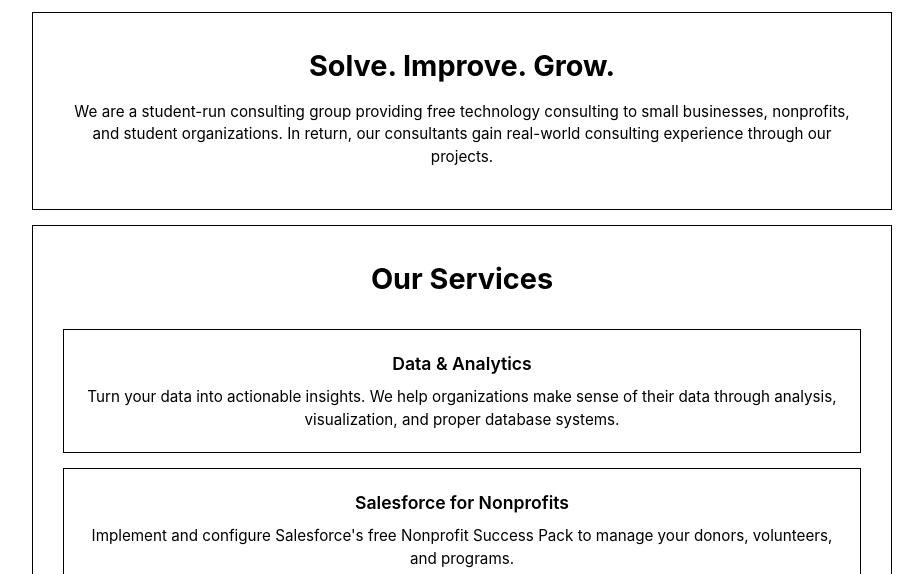
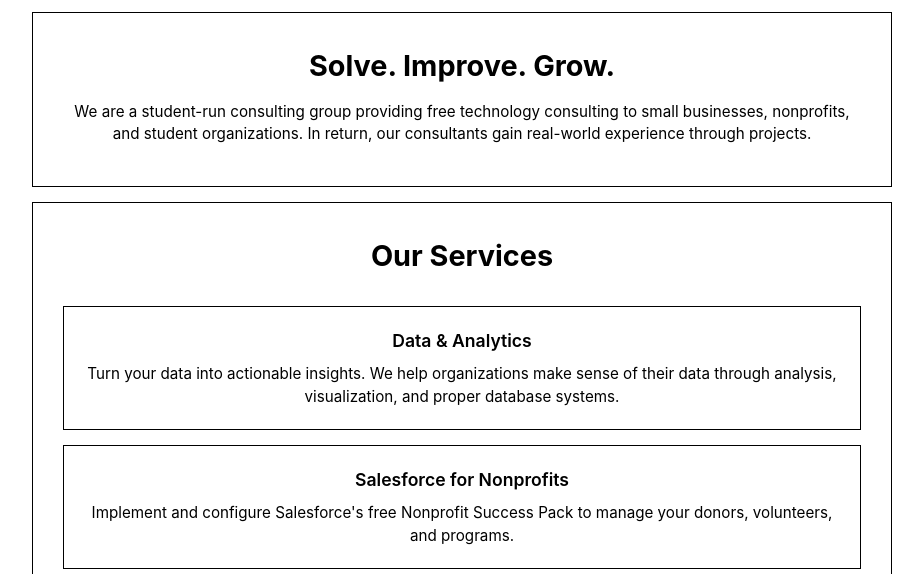
Before and after one commit to andrewowen2004/mallard_tech_consulting, a plain HTML site: page index.html in a window 1280 px wide. Shown: the part 226-800 px from the top of the page, without its empty margins (178-1101 px from the left). Drawn offline with Linux system fonts and the light colour scheme.

Commit message:
text changes

```diff
--- a/index.html
+++ b/index.html
@@ -137,7 +137,7 @@
         We are a student-run consulting group providing free technology consulting
         to small businesses, nonprofits, and student organizations.
 
-        In return, our consultants gain real-world consulting experience through our projects.
+        In return, our consultants gain real-world experience through projects.
       </p>
     </section>
 
```
